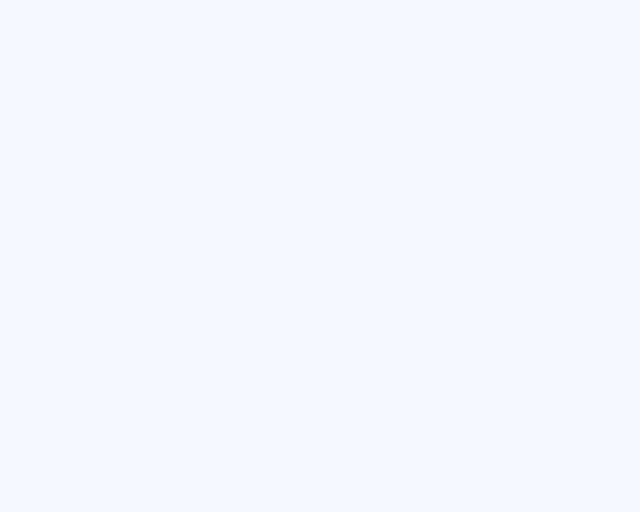
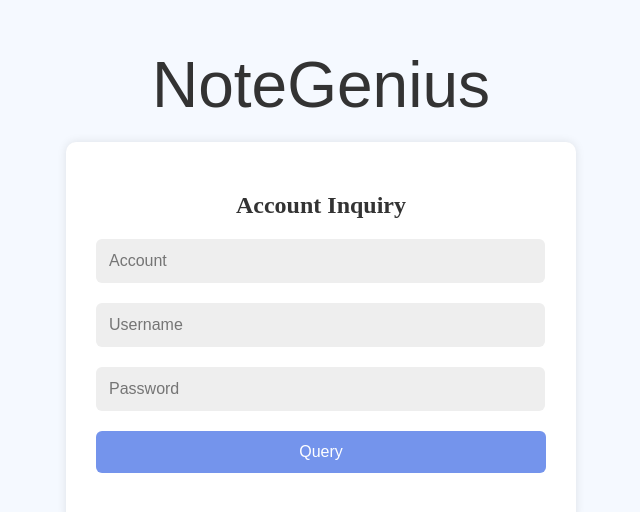
Before and after one commit to mycosavant/NoteGenius, a React (Vite) app in the folder frontend/: page /user-query in a window 1280 px wide. Before the commit this address had no page. Shown: the part 144-656 px from the top of the page, without its empty margins (319-959 px from the left). Built offline with nearby package versions, Linux system fonts and the light colour scheme.

Commit message:
加入使用者查詢頁和 logout 設定

```diff
--- a/frontend/src/App.jsx
+++ b/frontend/src/App.jsx
@@ -5,6 +5,8 @@ import EditPage from './pages/EditPage';
 import CategoryPage from './pages/CategoryPage';
 import RegisterPage from './pages/RegisterPage';
 import NotePage from './edit/pages/NotePage';
+import UserQueryPage from './pages/UserQueryPage';
+
 
 function App() {
   return (
@@ -15,6 +17,8 @@ function App() {
         <Route path="/category" element={<CategoryPage />} />
         <Route path='/register' element={<RegisterPage/>} />
         <Route path="/note/:noteId" element={<NotePage />} />
+        <Route path="/user-query" element={<UserQueryPage />} />
+
 
       </Routes>
     </BrowserRouter>
--- a/frontend/src/pages/CategoryPage.jsx
+++ b/frontend/src/pages/CategoryPage.jsx
@@ -77,9 +77,9 @@ function CategoryPage() {
     navigate(`/note/${noteId}`);
   };
 
-  // 登出
+  // 登出（只修這裡，點 log out 跳回首頁！其餘完全不變）
   const handleLogout = () => {
-    navigate("/login");
+    navigate("/");
   };
 
   // ======= 這裡才是 return ======
--- a/frontend/src/pages/RegisterPage.jsx
+++ b/frontend/src/pages/RegisterPage.jsx
@@ -11,12 +11,12 @@ function RegisterPage() {
   const handleRegister = (e) => {
     e.preventDefault();
     if (account.trim() === "" || password.trim() === "" || username.trim() === "") {
-      alert("請輸入帳號、密碼和姓名");
+      alert("Please enter account, password and username");
       return;
     }
-    // 儲存到 localStorage (demo 用)
+    // Save to localStorage (for demo)
     localStorage.setItem("user", JSON.stringify({ account, password, username }));
-    // 註冊完自動跳轉
+    // After register, go to category page
     navigate("/category");
   };
 
@@ -30,21 +30,21 @@ function RegisterPage() {
             <input
               type="text"
               name="account"
-              placeholder="account"
+              placeholder="Account"
               value={account}
               onChange={(e) => setAccount(e.target.value)}
             />
             <input
               type="text"
               name="username"
-              placeholder="username"
+              placeholder="Username"
               value={username}
               onChange={(e) => setUsername(e.target.value)}
             />
             <input
               type="password"
               name="password"
-              placeholder="password"
+              placeholder="Password"
               value={password}
               onChange={(e) => setPassword(e.target.value)}
             />
@@ -61,6 +61,19 @@ function RegisterPage() {
                 Login
               </a>
             </p>
+            <p>
+              Want to query your account?{" "}
+              <a
+                href="#"
+                onClick={e => {
+                  e.preventDefault();
+                  navigate("/user-query");
+                }}
+                style={{ color: "#7494ec", textDecoration: "underline" }}
+              >
+                Inquiry
+              </a>
+            </p>
           </form>
         </div>
       </div>
--- /dev/null
+++ b/frontend/src/pages/UserQueryPage.jsx
@@ -0,0 +1,85 @@
+import React, { useState, useEffect } from "react";
+import "./RegisterPage.css";
+
+function UserQueryPage() {
+  const [account, setAccount] = useState('');
+  const [username, setUsername] = useState('');
+  const [password, setPassword] = useState('');
+  const [queryResult, setQueryResult] = useState(null);
+
+  // 一進來自動填入 input
+  useEffect(() => {
+    const user = JSON.parse(localStorage.getItem("user") || "{}");
+    if (user.account) setAccount(user.account);
+    if (user.username) setUsername(user.username);
+    if (user.password) setPassword(user.password);
+  }, []);
+
+  const handleQuery = (e) => {
+    e.preventDefault();
+    if (account.trim() === "" || password.trim() === "" || username.trim() === "") {
+      alert("Please enter account, password and username");
+      return;
+    }
+    const user = JSON.parse(localStorage.getItem("user") || "{}");
+    if (
+      user.account === account &&
+      user.username === username &&
+      user.password === password
+    ) {
+      setQueryResult(user);
+    } else {
+      setQueryResult("No user found or information does not match");
+    }
+  };
+
+  return (
+    <div className="Register-container">
+      <div>
+        <h1>NoteGenius</h1>
+        <div className="Register-form-box" id="register-form">
+          <form onSubmit={handleQuery}>
+            <h2>Account Inquiry</h2>
+            <input
+              type="text"
+              name="account"
+              placeholder="Account"
+              value={account}
+              onChange={(e) => setAccount(e.target.value)}
+            />
+            <input
+              type="text"
+              name="username"
+              placeholder="Username"
+              value={username}
+              onChange={(e) => setUsername(e.target.value)}
+            />
+            <input
+              type="password"
+              name="password"
+              placeholder="Password"
+              value={password}
+              onChange={(e) => setPassword(e.target.value)}
+            />
+            <button type="submit" id="register-button">Query</button>
+          </form>
+          {queryResult && (
+            <div style={{ marginTop: 20, background: "#f5f9ff", padding: 16, borderRadius: 6 }}>
+              {typeof queryResult === "string" ? (
+                <span style={{ color: "#e54d42" }}>{queryResult}</span>
+              ) : (
+                <>
+                  <div><b>Account:</b> {queryResult.account}</div>
+                  <div><b>Username:</b> {queryResult.username}</div>
+                  <div><b>Password:</b> {queryResult.password}</div>
+                </>
+              )}
+            </div>
+          )}
+        </div>
+      </div>
+    </div>
+  );
+}
+
+export default UserQueryPage;
```
